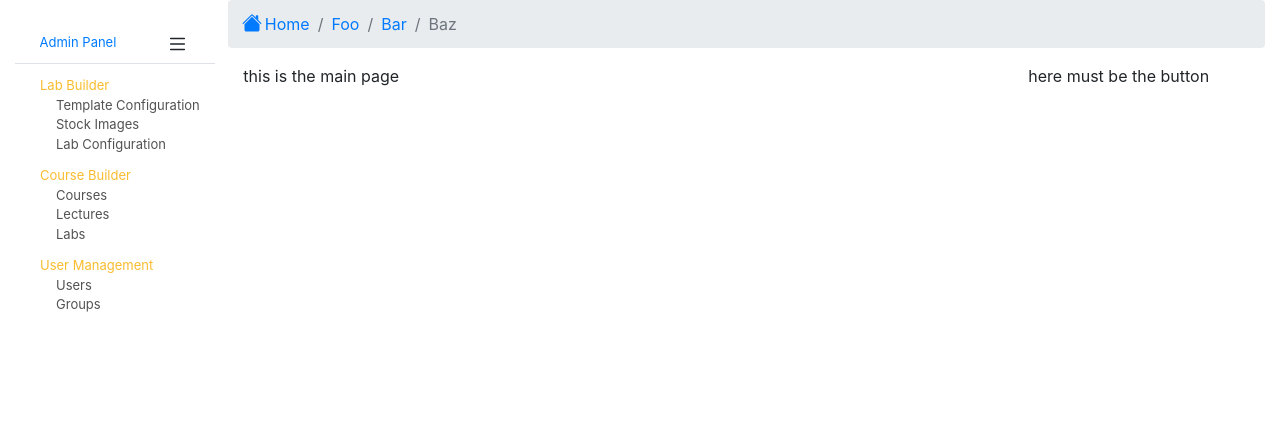
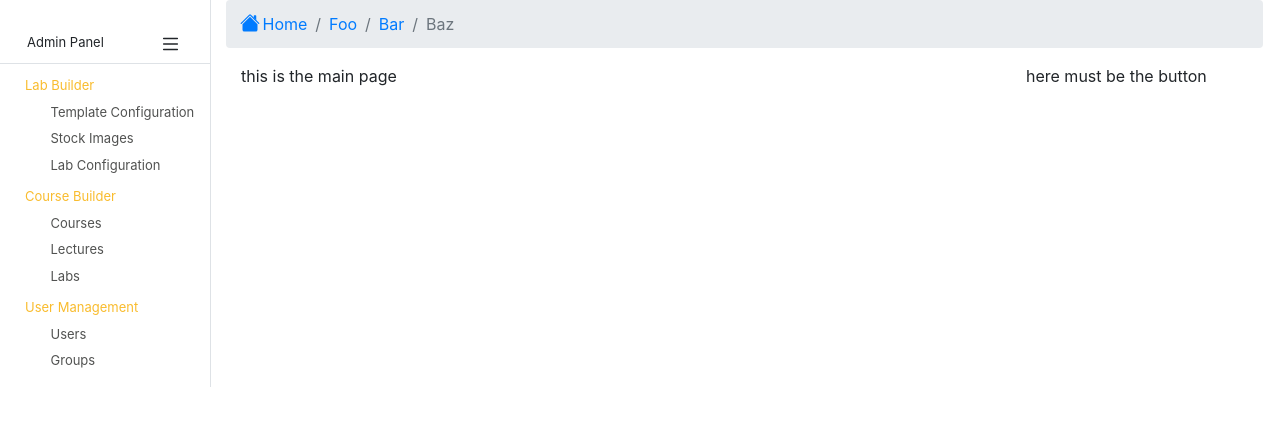
Before and after one commit to Koffer0-0/InovaAdmin, a Vue app: page / in a window 1280 px wide. Shown: the top 426 px of the page. Built offline with nearby package versions, Linux system fonts and the light colour scheme.

Commit message:
change component SideBar

```diff
--- a/src/App.vue
+++ b/src/App.vue
@@ -2,21 +2,16 @@
     <div id="app">
         <b-container fluid>
             <div class="row">
-        <div class="col-md-2">
+                <div class="border-ridth_test">
                     <SideBar></SideBar>
                 </div>
                 <div class="col-md-10">
-          <Breadcrumb>
-          </Breadcrumb>
+                    <Breadcrumb> </Breadcrumb>
                     <div class="row">
                         <div class="col-md-9">
-              <router-view>
-
-              </router-view>
+                            <router-view> </router-view>
                         </div>
-            <div class="col-md-3">
-              here must be the button
-            </div>
+                        <div class="col-md-3">here must be the button</div>
                     </div>
                 </div>
             </div>
@@ -29,7 +24,7 @@ import SideBar from "@/components/SideBar.vue";
 import Breadcrumb from "@/components/Breadcrumb.vue";
 
 export default {
-  name: 'App',
+    name: "App",
     components: {
         Breadcrumb,
         SideBar,
@@ -39,7 +34,7 @@ export default {
             showCreateButton: true,
         };
     },
-}
+};
 </script>
 
 <style>
@@ -48,4 +43,8 @@ export default {
     padding: 0;
     /* border: 1px solid black; */
 }
+
+.border-ridth_test {
+    border-right: 1px solid #dee2e6;
+}
 </style>
--- a/src/components/SideBar.vue
+++ b/src/components/SideBar.vue
@@ -2,7 +2,7 @@
     <div class="sidebar">
         <div class="flex-shrink-0 bg-white">
             <div class="sidebar-header d-flex link-dark border-bottom">
-                <span class="fs-5 fw-semibold"><router-link to="/"> Admin Panel</router-link></span>
+                <span class="fs-5 fw-semibold">Admin Panel</span>
                 <b-icon icon="list" width="25" height="22"></b-icon>
             </div>
             <ul class="list-main list-unstyled">
@@ -10,13 +10,19 @@
                     Lab Builder
                     <ul class="list-under list-unstyled">
                         <li class="item">
-                            <router-link :to="{ name: 'builder' }">Template Configuration</router-link>
+                            <router-link :to="{ name: 'builder' }"
+                                >Template Configuration</router-link
+                            >
                         </li>
                         <li class="item">
-                            <router-link to="/images"> Stock Images </router-link>
+                            <router-link to="/images">
+                                Stock Images
+                            </router-link>
                         </li>
                         <li class="item">
-                            <router-link to="/config"> Lab Configuration </router-link>
+                            <router-link to="/config">
+                                Lab Configuration
+                            </router-link>
                         </li>
                     </ul>
                 </li>
@@ -56,7 +62,7 @@
 .sidebar {
     margin-top: 33px;
     font-size: 13px;
-    width: 200px;
+    width: 210px;
 }
 
 .sidebar-header {
@@ -83,15 +89,40 @@
     margin-left: 16px;
 }
 
+.item {
+    position: relative;
+    display: inline-block;
+    margin-top: 7px;
+}
+
 .item a {
+    position: relative;
+    z-index: 1;
     color: #515251;
     text-decoration: none;
+    box-sizing: border-box;
+    padding: 2px 9.5px;
 }
 
-.item:active {
+/* .item:active a {
     padding: 2px 9.5px;
+} */
+
+.item::before {
+    content: "";
+    position: absolute;
+    top: 0;
+    right: 0;
+    bottom: 0;
+    left: 0;
+    border: 1px solid transparent;
+    pointer-events: none;
+    border-radius: 8px;
+    background-color: transparent;
+}
+
+.item:active::before {
     border: 1px solid #79747e;
     background-color: #fffbfe;
-    border-radius: 8px;
 }
 </style>
```
Lines whose indentation alone changed are shown as unchanged.
